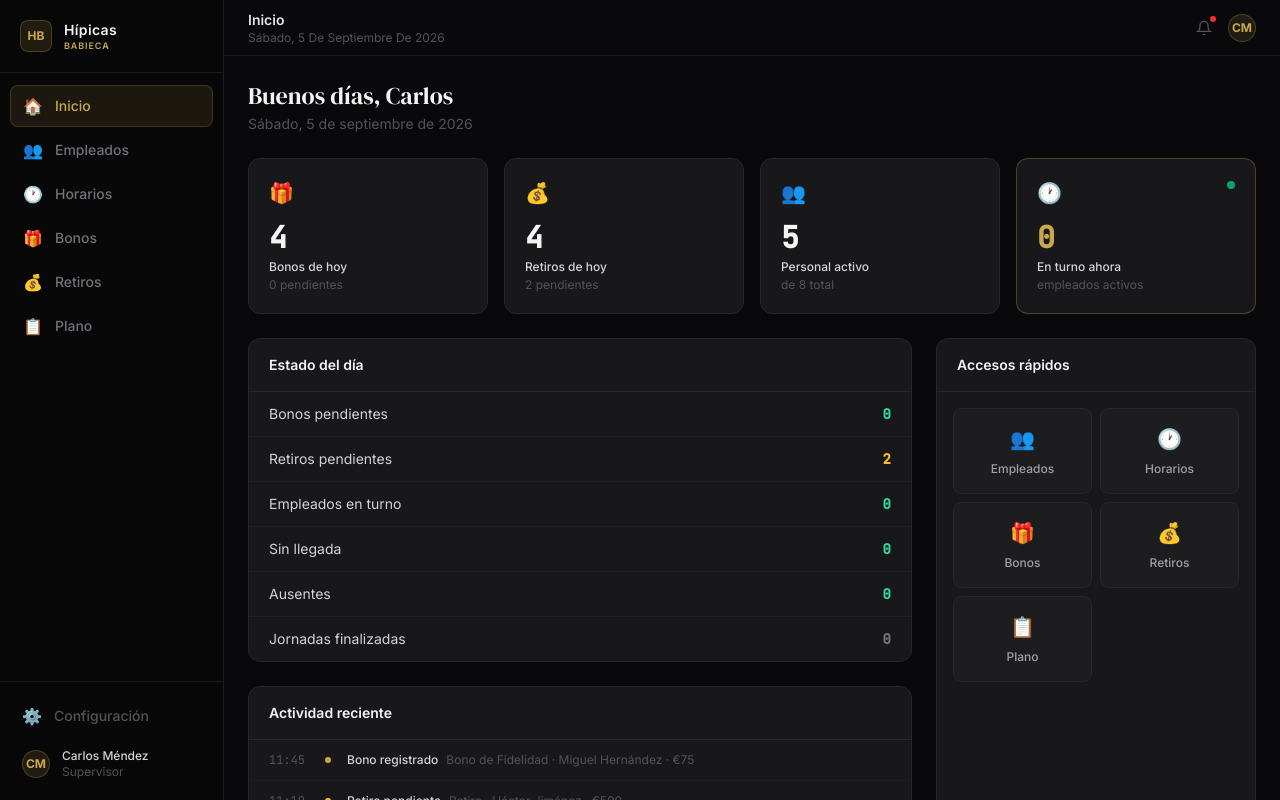
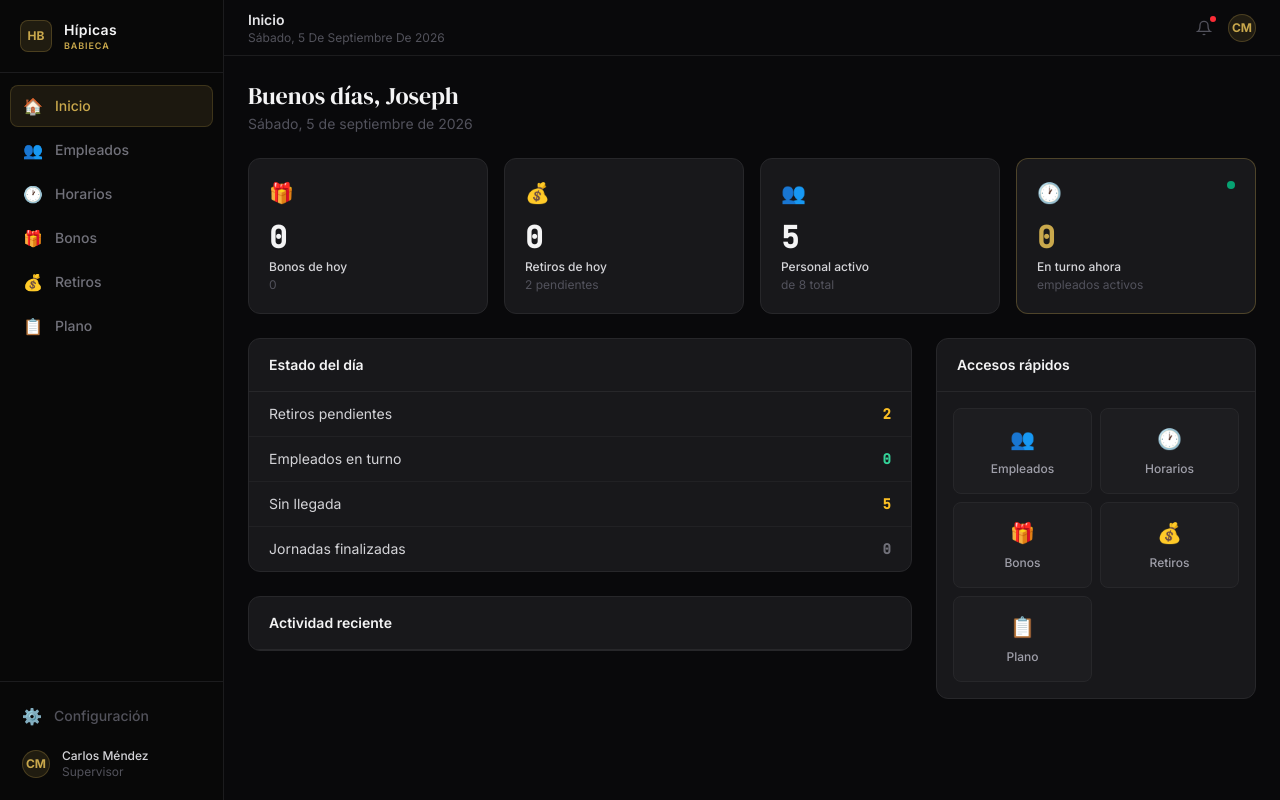
Before and after one commit to JosephK35Dev/PlanoAdministrativoBabieca, a React (Vite) app: page / in a window 1280 px wide. Built offline with nearby package versions, Linux system fonts and the light colour scheme; the HTML template or start-up script is replaced by a standard one.

Commit message:
Improving some functions

```diff
--- a/src/data.ts
+++ b/src/data.ts
@@ -38,12 +38,24 @@ export interface AttendanceRecord {
   notes: string
 }
 
+export type BonusKind =
+  | 'PORCENTAJE'
+  | 'GIROS'
+  | 'DEPORTIVA'
+  | 'HIPISMO'
+
 export interface BonusRecord {
   id: string
   client: string
+  step: number
   type: string
-  amount: number
+  kind: BonusKind
+  rechargeAmount?: number
+  percentage?: number
+  bonusAmount?: number
+  rollover?: string
   date: string
+  time: string
   status: BonusStatus
   responsible: string
 }
@@ -255,63 +267,6 @@ export const ATTENDANCE_RECORDS: AttendanceRecord[] = [
 |
 */
 
-export const BONUSES: BonusRecord[] = [
-  {
-    id: 'B001',
-    client: 'Juan Pérez',
-    type: 'Bono de Bienvenida',
-    amount: 50,
-    date: '05/09/2026 10:23',
-    status: 'ENTREGADO',
-    responsible: 'Ana García',
-  },
-  {
-    id: 'B002',
-    client: 'Sofía López',
-    type: 'Bono de Recarga',
-    amount: 100,
-    date: '05/09/2026 09:45',
-    status: 'ENTREGADO',
-    responsible: 'Carlos Méndez',
-  },
-  {
-    id: 'B003',
-    client: 'Miguel Hernández',
-    type: 'Bono de Fidelidad',
-    amount: 75,
-    date: '05/09/2026 11:10',
-    status: 'ENTREGADO',
-    responsible: 'Ana García',
-  },
-  {
-    id: 'B004',
-    client: 'Laura Martínez',
-    type: 'Bono de Recarga',
-    amount: 50,
-    date: '04/09/2026 15:30',
-    status: 'ENTREGADO',
-    responsible: 'Luis Torres',
-  },
-  {
-    id: 'B005',
-    client: 'Fernando Díaz',
-    type: 'Bono VIP',
-    amount: 200,
-    date: '04/09/2026 14:00',
-    status: 'CANCELADO',
-    responsible: 'Carlos Méndez',
-  },
-  {
-    id: 'B006',
-    client: 'Carmen Sánchez',
-    type: 'Bono de Bienvenida',
-    amount: 50,
-    date: '05/09/2026 08:50',
-    status: 'ENTREGADO',
-    responsible: 'Carlos Méndez',
-  },
-]
-
 /*
 |--------------------------------------------------------------------------
 | RETIROS
@@ -461,16 +416,16 @@ export const TEMPORARY_WEEKLY_SCHEDULES: Record<string, string[][]> = {
   ],
 
   '004': [
-    ['DESCANSO',    '18:00–22:00', '18:00–22:00', '18:00–22:00', '18:00–22:00',  '08:00–22:00',  '08:00–22:00',],
-    ['DESCANSO',    '18:00–22:00', '18:00–22:00', '18:00–22:00', '18:00–22:00',  '08:00–22:00',  '08:00–22:00',],
-    ['DESCANSO',    '18:00–22:00', '18:00–22:00', '18:00–22:00', '18:00–22:00',  '08:00–22:00',  '08:00–22:00',],
-    ],
+    ['DESCANSO', '18:00–22:00', '18:00–22:00', '18:00–22:00', '18:00–22:00', '08:00–22:00', '08:00–22:00',],
+    ['DESCANSO', '18:00–22:00', '18:00–22:00', '18:00–22:00', '18:00–22:00', '08:00–22:00', '08:00–22:00',],
+    ['DESCANSO', '18:00–22:00', '18:00–22:00', '18:00–22:00', '18:00–22:00', '08:00–22:00', '08:00–22:00',],
+  ],
 
   '005': [
     ['18:00–22:00', 'DESCANSO', 'DESCANSO', 'DESCANSO', 'DESCANSO', '08:00–18:00', '08:00–18:00',],
     ['18:00–22:00', 'DESCANSO', 'DESCANSO', 'DESCANSO', 'DESCANSO', '08:00–18:00', '08:00–18:00',],
     ['18:00–22:00', 'DESCANSO', 'DESCANSO', 'DESCANSO', 'DESCANSO', '08:00–18:00', '08:00–18:00',],
-    ],
+  ],
 }
 
 /*
--- a/src/pages/Bonuses.tsx
+++ b/src/pages/Bonuses.tsx
@@ -173,6 +173,7 @@ function formatMoney(value: number) {
 export default function Bonuses() {
   const [records, setRecords] = useState<BonusRecord[]>([])
   const [client, setClient] = useState('')
+  const [storageReady, setStorageReady] = useState(false)
 
 
   const [modalOpen, setModalOpen] = useState(false)
@@ -190,12 +191,11 @@ export default function Bonuses() {
    * Cargar bonos del día
    */
   useEffect(() => {
-    const saved = localStorage.getItem(
-      'babieca_daily_bonuses',
-    )
+    const saved = localStorage.getItem('babieca_daily_bonuses')
 
     if (!saved) {
       setRecords([])
+      setStorageReady(true)
       return
     }
 
@@ -203,7 +203,7 @@ export default function Bonuses() {
       const parsed = JSON.parse(saved)
 
       if (parsed.date === todayKey) {
-        setRecords(parsed.records || [])
+        setRecords(Array.isArray(parsed.records) ? parsed.records : [])
       } else {
         localStorage.setItem(
           'babieca_daily_bonuses',
@@ -216,14 +216,19 @@ export default function Bonuses() {
         setRecords([])
       }
     } catch {
+      localStorage.removeItem('babieca_daily_bonuses')
       setRecords([])
     }
+
+    setStorageReady(true)
   }, [todayKey])
 
   /*
-   * Guardar cada cambio
+   * Guardar bonos
    */
   useEffect(() => {
+    if (!storageReady) return
+
     localStorage.setItem(
       'babieca_daily_bonuses',
       JSON.stringify({
@@ -231,8 +236,7 @@ export default function Bonuses() {
         records,
       }),
     )
-  }, [records, todayKey])
-
+  }, [records, todayKey, storageReady])
   /*
    * Reinicio automático al cambiar de día.
    * Revisamos cada minuto.
@@ -328,16 +332,22 @@ export default function Bonuses() {
       type: selectedOption.label,
       kind: selectedOption.kind,
       rechargeAmount:
-        selectedOption.kind === 'GIROS'
-          ? undefined
-          : amount,
+        selectedOption.kind === 'PORCENTAJE' ||
+          selectedOption.kind === 'HIPISMO'
+          ? amount
+          : undefined,
       percentage:
         selectedOption.percentage,
       bonusAmount,
       rollover: selectedOption.rollover,
       date: todayKey,
+      time: new Date().toLocaleTimeString('es-ES', {
+        hour: '2-digit',
+        minute: '2-digit',
+      }),
       status: 'ENTREGADO',
       responsible: 'Usuario actual',
+
     }
 
     setRecords(prev => [newRecord, ...prev])
@@ -521,12 +531,8 @@ export default function Bonuses() {
 
                     <td className="px-5 py-4 text-zinc-300">
                       {record.bonusAmount
-                        ? formatMoney(
-                          record.bonusAmount,
-                        )
-                        : record.kind === 'GIROS'
-                          ? record.type
-                          : '—'}
+                        ? formatMoney(record.bonusAmount)
+                        : record.type}
                     </td>
 
                     <td className="px-5 py-4 text-zinc-400">
@@ -691,7 +697,9 @@ export default function Bonuses() {
                 onClick={handleAssignBonus}
                 disabled={
                   !selectedOption ||
-                  (selectedOption.kind !== 'GIROS' &&
+                  (
+                    (selectedOption.kind === 'PORCENTAJE' ||
+                      selectedOption.kind === 'HIPISMO') &&
                     (!rechargeAmount ||
                       Number(rechargeAmount) <= 0))
                 }
--- a/src/pages/Dashboard.tsx
+++ b/src/pages/Dashboard.tsx
@@ -1,5 +1,7 @@
-import { EMPLOYEES, BONUSES, WITHDRAWALS } from '../data'
-import type { Page } from '../data'
+import { useEffect, useState } from 'react'
+import { EMPLOYEES, WITHDRAWALS } from '../data'
+import type { BonusRecord, Page, AttendanceRecord } from '../data'
+
 
 const GOLD = '#c9a84c'
 
@@ -41,33 +43,166 @@ function DayStatusRow({ label, value, variant }: {
   )
 }
 
-const TODAY_PREFIX = '05/09/2026'
+function getTodayKey() {
+  const now = new Date()
+
+  return `${now.getFullYear()}-${String(
+    now.getMonth() + 1,
+  ).padStart(2, '0')}-${String(now.getDate()).padStart(2, '0')}`
+}
+
+const getTodayDate = () => {
+  const now = new Date()
+
+  return `${String(now.getDate()).padStart(2, '0')}/${String(
+    now.getMonth() + 1,
+  ).padStart(2, '0')}/${now.getFullYear()}`
+}
+
+const TODAY_PREFIX = getTodayDate()
 
 export default function Dashboard({ navigate }: { navigate: (page: Page) => void }) {
+  const [todayBonuses, setTodayBonuses] = useState<BonusRecord[]>([])
+  const [attendance, setAttendance] = useState<AttendanceRecord[]>([])
+
+  useEffect(() => {
+    const saved = localStorage.getItem('babieca_daily_bonuses')
+
+    if (!saved) {
+      setTodayBonuses([])
+      return
+    }
+
+    try {
+      const parsed = JSON.parse(saved)
+
+      if (parsed.date === getTodayKey()) {
+        setTodayBonuses(parsed.records || [])
+      } else {
+        setTodayBonuses([])
+      }
+    } catch {
+      setTodayBonuses([])
+    }
+  }, [])
+
+  useEffect(() => {
+    const saved = localStorage.getItem('babieca_attendance')
+
+    if (!saved) {
+      setAttendance([])
+      return
+    }
+
+    try {
+      const parsed = JSON.parse(saved)
+
+      setAttendance(
+        Array.isArray(parsed) ? parsed : []
+      )
+    } catch {
+      setAttendance([])
+    }
+  }, [])
+
+  const todayAttendance = attendance.filter(
+    record => record.date === TODAY_PREFIX
+  )
   const hour = new Date().getHours()
   const greeting = hour < 12 ? 'Buenos días' : hour < 18 ? 'Buenas tardes' : 'Buenas noches'
 
-  const todayBonuses = BONUSES.filter(b => b.date.startsWith(TODAY_PREFIX))
-  const todayWithdrawals = WITHDRAWALS.filter(w => w.date.startsWith(TODAY_PREFIX))
-  const activeEmployees = EMPLOYEES.filter(e => e.status !== 'AUSENTE')
-  const onShift = EMPLOYEES.filter(e => e.status === 'EN_TURNO')
-  const pendingBonuses = BONUSES.filter(b => b.status === 'PENDIENTE')
-  const pendingWithdrawals = WITHDRAWALS.filter(w => w.status === 'PENDIENTE')
-  const sinLlegada = EMPLOYEES.filter(e => e.status === 'SIN_LLEGADA')
-  const ausentes = EMPLOYEES.filter(e => e.status === 'AUSENTE')
-  const finalizados = EMPLOYEES.filter(e => e.status === 'JORNADA_FINALIZADA')
+  const todayWithdrawals = WITHDRAWALS.filter(
+    w => w.date.startsWith(TODAY_PREFIX)
+  )
 
+  const activeEmployees = EMPLOYEES.filter(
+    employee => employee.status === 'ACTIVO'
+  )
+
+  const pendingWithdrawals = WITHDRAWALS.filter(
+    w => w.status === 'PENDIENTE'
+  )
+
+  const onShift = todayAttendance.filter(
+    record => record.arrival && !record.departure
+  )
+
+  const sinLlegada = EMPLOYEES.filter(
+    employee =>
+      employee.status === 'ACTIVO' &&
+      !todayAttendance.some(
+        record => record.employeeId === employee.id
+      )
+  )
+
+  const finalizados = todayAttendance.filter(
+    record => record.arrival && record.departure
+  )
   const recentActivity = [
-    { time: '11:45', action: 'Bono registrado', detail: 'Bono de Fidelidad · Miguel Hernández · €75', dot: GOLD },
-    { time: '11:10', action: 'Retiro pendiente', detail: 'Retiro · Héctor Jiménez · €500', dot: '#fbbf24' },
-    { time: '10:23', action: 'Bono registrado', detail: 'Bono de Bienvenida · Juan Pérez · €50', dot: GOLD },
-    { time: '10:05', action: 'Retiro pendiente', detail: 'Retiro · Andrés Romero · €350', dot: '#fbbf24' },
-    { time: '09:30', action: 'Retiro pagado', detail: 'Retiro · Valentina Cruz · €1.200', dot: '#34d399' },
-    { time: '09:10', action: 'Llegada registrada', detail: 'Ana García · Cajera', dot: '#60a5fa' },
-    { time: '08:45', action: 'Bono entregado', detail: 'Bono de Recarga · Sofía López · €100', dot: '#34d399' },
-    { time: '08:02', action: 'Llegada registrada', detail: 'Carlos Méndez · Supervisor', dot: '#60a5fa' },
-  ]
+  ...todayAttendance.flatMap(record => {
+    const employee = EMPLOYEES.find(
+      employee => employee.id === record.employeeId,
+    )
 
+    if (!employee) return []
+
+    const activities = []
+
+    if (record.arrival) {
+      activities.push({
+        time: record.arrival,
+        action: 'Llegada registrada',
+        detail: `${employee.name} · ${employee.role}`,
+        dot: '#60a5fa',
+      })
+    }
+
+    if (record.departure) {
+      activities.push({
+        time: record.departure,
+        action: 'Salida registrada',
+        detail: `${employee.name} · ${employee.role}${record.hours ? ` · ${record.hours}` : ''}`,
+        dot: '#34d399',
+      })
+    }
+
+    return activities
+  }),
+
+  ...todayBonuses.map(bonus => ({
+    time: bonus.time || '00:00',
+    action:
+      bonus.status === 'ENTREGADO'
+        ? 'Bono entregado'
+        : 'Bono registrado',
+    detail: `${bonus.client} · ${bonus.type}${bonus.bonusAmount ? ` · ${bonus.bonusAmount}` : ''}`,
+    dot:
+      bonus.status === 'ENTREGADO'
+        ? '#34d399'
+        : GOLD,
+  })),
+
+  ...todayWithdrawals.map(withdrawal => ({
+    time: withdrawal.date.includes(' ')
+      ? withdrawal.date.split(' ')[1]
+      : '00:00',
+    action:
+      withdrawal.status === 'PAGADO'
+        ? 'Retiro pagado'
+        : withdrawal.status === 'RECHAZADO'
+          ? 'Retiro rechazado'
+          : 'Retiro pendiente',
+    detail: `Retiro · ${withdrawal.client} · ${withdrawal.amount}`,
+    dot:
+      withdrawal.status === 'PAGADO'
+        ? '#34d399'
+        : withdrawal.status === 'RECHAZADO'
+          ? '#f87171'
+          : '#fbbf24',
+  })),
+]
+  .sort((a, b) => b.time.localeCompare(a.time))
+  .slice(0, 10)
   const quickLinks: { icon: string; label: string; page: Page }[] = [
     { icon: '👥', label: 'Empleados', page: 'employees' },
     { icon: '🕐', label: 'Horarios', page: 'schedules' },
@@ -80,13 +215,13 @@ export default function Dashboard({ navigate }: { navigate: (page: Page) => void
     <div className="p-6 space-y-6 max-w-7xl mx-auto">
       <div>
         <h2 className="text-2xl text-zinc-100" style={{ fontFamily: 'DM Serif Display, Georgia, serif' }}>
-          {greeting}, Carlos
+          {greeting}, Joseph
         </h2>
         <p className="text-sm text-zinc-600 mt-0.5">Sábado, 5 de septiembre de 2026</p>
       </div>
 
       <div className="grid grid-cols-2 lg:grid-cols-4 gap-4">
-        <StatCard icon="🎁" label="Bonos de hoy" value={todayBonuses.length} sub={`${pendingBonuses.length} pendientes`} />
+        <StatCard icon="🎁" label="Bonos de hoy" value={todayBonuses.length} sub={`${todayBonuses.length} `} />
         <StatCard icon="💰" label="Retiros de hoy" value={todayWithdrawals.length} sub={`${pendingWithdrawals.length} pendientes`} />
         <StatCard icon="👥" label="Personal activo" value={activeEmployees.length} sub="de 8 total" />
         <StatCard icon="🕐" label="En turno ahora" value={onShift.length} sub="empleados activos" accent />
@@ -99,11 +234,9 @@ export default function Dashboard({ navigate }: { navigate: (page: Page) => void
               <h3 className="text-sm font-semibold text-zinc-100">Estado del día</h3>
             </div>
             <div className="divide-y divide-zinc-800/60">
-              <DayStatusRow label="Bonos pendientes" value={pendingBonuses.length} variant={pendingBonuses.length > 0 ? 'warn' : 'ok'} />
               <DayStatusRow label="Retiros pendientes" value={pendingWithdrawals.length} variant={pendingWithdrawals.length > 0 ? 'warn' : 'ok'} />
               <DayStatusRow label="Empleados en turno" value={onShift.length} variant="ok" />
               <DayStatusRow label="Sin llegada" value={sinLlegada.length} variant={sinLlegada.length > 0 ? 'warn' : 'ok'} />
-              <DayStatusRow label="Ausentes" value={ausentes.length} variant={ausentes.length > 0 ? 'danger' : 'ok'} />
               <DayStatusRow label="Jornadas finalizadas" value={finalizados.length} variant="neutral" />
             </div>
           </div>
--- a/src/pages/Employees.tsx
+++ b/src/pages/Employees.tsx
@@ -157,10 +157,65 @@ function Modal({
   )
 }
 export default function Employees() {
+
+  const getEffectiveSchedule = (employeeId: string) => {
+    const saved = localStorage.getItem('babieca_schedules')
+
+    if (saved) {
+      try {
+        const schedules = JSON.parse(saved)
+
+        const today = new Date()
+        const day = today.getDay()
+        const diff = today.getDate() - day + (day === 0 ? -6 : 1)
+
+        const weekStart = new Date(today)
+        weekStart.setDate(diff)
+        weekStart.setHours(0, 0, 0, 0)
+
+        const weekKey = weekStart.toISOString().slice(0, 10)
+
+        const override = schedules[employeeId]?.[weekKey]
+
+        if (override) {
+          return override
+        }
+      } catch {
+        // Si hay un problema con localStorage,
+        // usamos el horario base.
+      }
+    }
+
+    return SCHEDULE[employeeId] || Array(7).fill('—')
+  }
   const [employees, setEmployees] = useState<Employee[]>(EMPLOYEES)
 
   const [attendance, setAttendance] =
-    useState<AttendanceRecord[]>(ATTENDANCE_RECORDS)
+    useState<AttendanceRecord[]>(() => {
+      const saved = localStorage.getItem('babieca_attendance')
+
+      if (!saved) {
+        return ATTENDANCE_RECORDS
+      }
+
+      try {
+        return JSON.parse(saved)
+      } catch {
+        return ATTENDANCE_RECORDS
+      }
+    })
+
+  const saveAttendance = (
+    updated: AttendanceRecord[],
+  ) => {
+    setAttendance(updated)
+
+    localStorage.setItem(
+      'babieca_attendance',
+      JSON.stringify(updated),
+    )
+  }
+
 
   const [search, setSearch] = useState('')
   const [statusFilter, setStatusFilter] =
@@ -204,7 +259,7 @@ export default function Employees() {
   ): JornadaStatus => {
     const record = getTodayAttendance(employeeId)
 
-    const schedule = SCHEDULE[employeeId]
+    const schedule = getEffectiveSchedule(employeeId)
 
     // Día de la semana actual
     const dayOfWeek = new Date().getDay()
@@ -361,8 +416,7 @@ export default function Employees() {
       getTodayAttendance(selectedEmp.id)
 
     if (existing) {
-      setAttendance(prev =>
-        prev.map(record =>
+      const updated = attendance.map(record =>
         record.id === existing.id
           ? {
             ...record,
@@ -370,8 +424,9 @@ export default function Employees() {
             notes: arrivalObs,
           }
           : record,
-        ),
-      )
+      )
+
+      saveAttendance(updated)
     } else {
       const newRecord: AttendanceRecord = {
         id: `A${Date.now()}`,
@@ -381,10 +436,12 @@ export default function Employees() {
         notes: arrivalObs,
       }
 
-      setAttendance(prev => [
+      const updated = [
         newRecord,
-        ...prev,
-      ])
+        ...attendance,
+      ]
+
+      saveAttendance(updated)
     }
 
     closeArrivalModal()
@@ -403,8 +460,7 @@ export default function Employees() {
       departureTime,
     )
 
-    setAttendance(prev =>
-      prev.map(record =>
+    const updated = attendance.map(record =>
       record.id === existing.id
         ? {
           ...record,
@@ -413,8 +469,9 @@ export default function Employees() {
           notes: departureObs,
         }
         : record,
-      ),
-    )
+    )
+
+    saveAttendance(updated)
 
     closeDepartureModal()
   }
--- a/src/pages/Schedules.tsx
+++ b/src/pages/Schedules.tsx
@@ -23,12 +23,34 @@ function fmtDate(date: Date) {
   return date.toLocaleDateString('es-ES', { day: 'numeric', month: 'short' })
 }
 
-const TODAY = new Date(2026, 8, 5)
+const TODAY = new Date()
 
 export default function Schedules() {
   const [weekOffset, setWeekOffset] = useState(0)
   const [addModal, setAddModal] = useState(false)
-  const [overrides, setOverrides] = useState<Record<string, Record<string, string[]>>>({})
+  const [overrides, setOverrides] =
+    useState<Record<string, Record<string, string[]>>>(() => {
+      const saved = localStorage.getItem('babieca_schedules')
+
+      if (!saved) return {}
+
+      try {
+        return JSON.parse(saved)
+      } catch {
+        return {}
+      }
+    })
+
+  const saveOverrides = (
+    updated: Record<string, Record<string, string[]>>
+  ) => {
+    setOverrides(updated)
+    localStorage.setItem(
+      'babieca_schedules',
+      JSON.stringify(updated)
+    )
+  }
+
   const [form, setForm] = useState({ empId: '', dayIdx: '0', start: '08:00', end: '16:00', special: '' })
 
   const weekStart = addDays(getWeekStart(TODAY), weekOffset * 7)
@@ -67,23 +89,23 @@ export default function Schedules() {
     if (!form.empId) return
     const dayIdx = parseInt(form.dayIdx)
     const value = form.special || `${form.start}–${form.end}`
-    setOverrides(prev => {
     const weekKey = weekStart.toISOString().slice(0, 10)
 
     const current = [
-        ...(prev[form.empId]?.[weekKey] || getSchedule(form.empId)),
+      ...(overrides[form.empId]?.[weekKey] || getSchedule(form.empId)),
     ]
 
     current[dayIdx] = value
 
-      return {
-        ...prev,
+    const updated = {
+      ...overrides,
       [form.empId]: {
-          ...prev[form.empId],
+        ...overrides[form.empId],
         [weekKey]: current,
       },
     }
-    })
+
+    saveOverrides(updated)
     setAddModal(false)
   }
 
```
Lines whose indentation alone changed are shown as unchanged.
